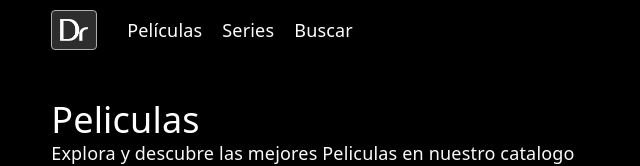
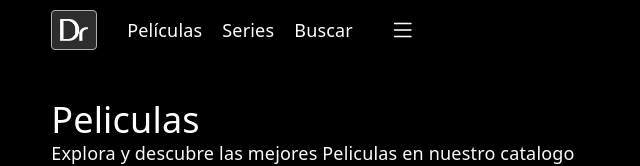
Before and after one commit to dariorea/drmovies, a React (Vite) app in the folder frontend/: page /movies in a window 1280 px wide. Shown: the top 166 px of the page, without its empty margins (0-640 px from the left). Built offline with nearby package versions, Linux system fonts and the light colour scheme; no server answers.

Commit message:
icon nav update

```diff
--- a/frontend/src/components/Aside/aside.module.css
+++ b/frontend/src/components/Aside/aside.module.css
@@ -34,6 +34,8 @@
 .closeButton {
     width: 40px;
     height: 40px;
+    margin-right: 20px;
+
 
     display: flex;
     align-items: center;
--- a/frontend/src/components/AsideIcon/asideIcon.module.css
+++ b/frontend/src/components/AsideIcon/asideIcon.module.css
@@ -3,19 +3,39 @@
     flex-direction: column;
 }
 
+
+
 .asideIcon {
-    display: none;
-    font-size: 34px;
-    padding: 1px;
-    border-radius: 4px;
+    width: 40px;
+    height: 40px;
 
+
+    display: flex;
+    align-items: center;
+    justify-content: center;
+
+    border: none;
+    background: transparent;
+
+    color: #fff;
+
+    font-size: 22px;
+
+    border-radius: 8px;
+
+    cursor: pointer;
+
+    transition: background-color 0.2s ease;
     @media (max-width: 751px) {
-        display: block;
+        display: "";
+
     }
 }
 
 .asideIcon:hover {
     cursor: pointer;
+    background-color: #1c1c1c;
+
 }
 
 .asideContainer {
```
